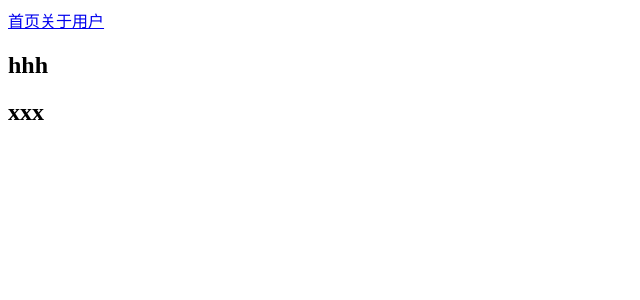
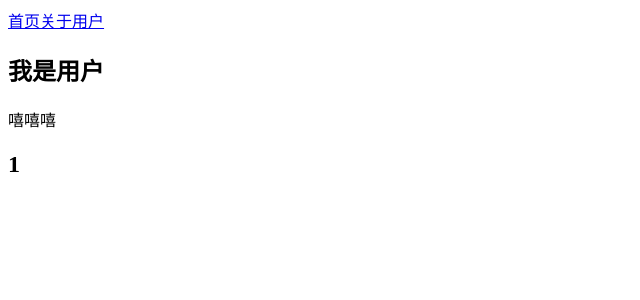
Before and after one commit to My-StudyVue/vue-note, a Vue app in the folder day 05/02-vuerouter/: page /user/1 in a window 1280 px wide. Shown: the top 300 px of the page, without its empty margins (0-640 px from the left). Built offline with nearby package versions, Linux system fonts and the light colour scheme.

Commit message:
vue笔记

```diff
--- a/day 05/02-vuerouter/src/App.vue
+++ b/day 05/02-vuerouter/src/App.vue
@@ -30,7 +30,7 @@ export default {
   name: 'App',
   data() {
     return {
-      userId:'lisi'
+      userId:'liuxinxin'
     }
   },
   // methods: {
--- a/day 05/02-vuerouter/src/components/user.vue
+++ b/day 05/02-vuerouter/src/components/user.vue
@@ -1,13 +1,22 @@
 <template>
   <div>
-    <h2>hhh</h2>
-    <h2>xxx</h2>
+    <h2>我是用户</h2>
+    <p>嘻嘻嘻</p>
+    <h2>{{userId}}</h2>
+    <!-- <h2>{{$route.params.userId}}</h2> -->
   </div>
 </template>
 
 <script>
   export default {
-    name:"user"
+    name:"user",
+    computed:{
+      userId(){
+        //$route表示index.js里面配置的router
+        //$router表示当前router处于活跃
+        return this.$route.params.userId
+      }
+    }
   }
 </script>
 
```
